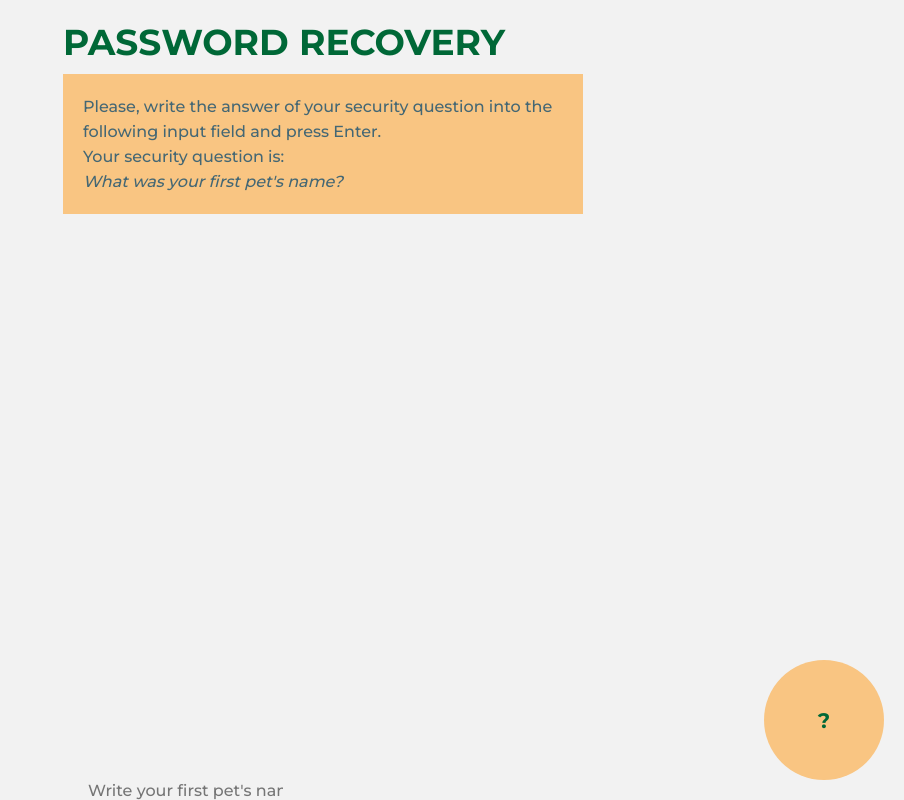
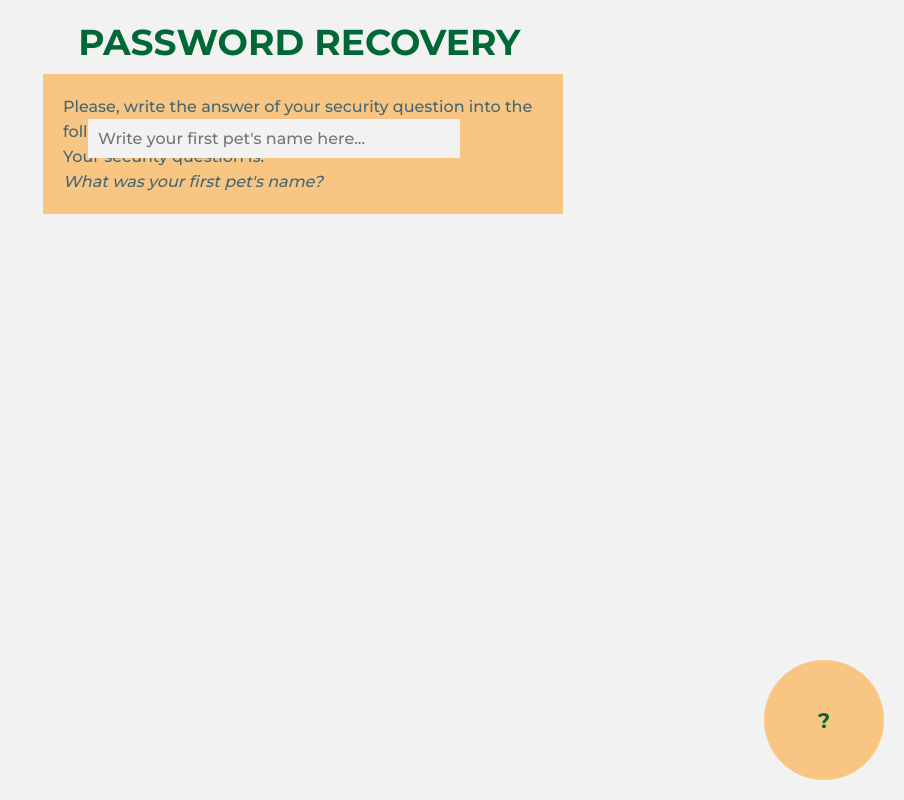
Before and after one commit to kmirella/uibuild-pw-recovery, a plain HTML site: page frontend/index.html in a window 1280 px wide. Shown: the whole page, without its empty margins (376-1280 px from the left). Drawn offline with Linux system fonts and the light colour scheme; a script that the page names is missing.

Commit message:
div position

```diff
--- a/frontend/index.html
+++ b/frontend/index.html
@@ -13,16 +13,15 @@
 	<link href="https://fonts.googleapis.com/css2?family=Montserrat:wght@300;500;700&display=swap" rel="stylesheet">
 </head>
 <body>
-	<div id="root"></div>
 	<div>
-		<h1 class="password">Password recovery</h1>
+			<h1 class="password">Password recovery</h1>
 			<p>Please, write the answer of your security question into the following input field and press Enter.<br> Your security question is:<br> <i>What was your first pet's name?</i></p>
 			<span></span>
-			<span></span>
 			<form class="container">
-					<!-- <label for="pet"></label> -->
-					<input type="text"  name="petname" placeholder="Write your first pet's name here..."><br><br>
-					<!-- <input type="submit" value="Submit"> -->
+				<div>
+					<!-- <label for="name"></label> -->
+					<input type="text"  placeholder="Write your first pet's name here..."><br>
+				</div>
 			</form>
 	</div>
 	<button><b>?</b></button>
--- a/frontend/style.css
+++ b/frontend/style.css
@@ -38,7 +38,6 @@
     width: 100vw;
     height: 100%;
     display: flex;
-    /* flex-direction: column; */
     align-items: center;
     justify-content: center;
     background-color: #f2f2f2;
@@ -49,13 +48,20 @@
     /* position: relative; */
     max-width: 520px;
     height: auto;
-    justify-content: center;
-    padding: 20px;
+    top: 50%;
+    left: 50%;
+/*  justify-content: center;
+    align-content: center;
+ */ padding: 20px;
 /*  display: block;
     margin: auto;
  */  }
 
   div h1 {
+    width: 100%;
+    /* display: inline-block; */
+    margin-left: 58%;
+    transform: translateX(-50%);
     font-family: 'Montserrat', sans-serif;
     font-size: 36px;
     font-weight: light;
@@ -95,36 +101,42 @@
   .container {
     max-width: 480px;
     height: 64px;
-      /* position: relative; */
     padding: 15px;
-    margin: 10px;
-    color: #f2f2f2;
-    z-index: 99;
+    margin: auto;
+    /* align-items: center; */
   }
 
   .container input {
-    position: absolute;
-    bottom: 0;
-    font-family: 'Montserrat', sans-serif;
+    /* display: inline-block; */
+    width: 100%;
+    padding: 10px;
+    margin: 10px;
+    box-sizing: border-box;
+    position: relative;
+    top: 50%;
+/*     top: 50%;
+    left: 50%;
+    transform: translate(-50%);
+ */ font-family: 'Montserrat', sans-serif;
     font-size: 16px;
     font-weight: medium;
-    color: #98a991;
-s  }
-
-/*   ::placeholder {
+    background-color: #f2f2f2;
     color: #98a991;
   }
- */
+
   @media screen and (max-width: 520px) {
-    width: 100%-40px;
+    .container input {
+      width: 100%;
+      transform: translateX(-40px);
+      left: 20px;
+    }
+
   }
-
 
   button {
     position: absolute;
     bottom: 0;
     right: 0;
-    /* transform: translate(); */
     width: 120px;
     height: 120px;
     background-color: #f9c582;
```
Also changed, not shown: frontend/script.js (deleted).
